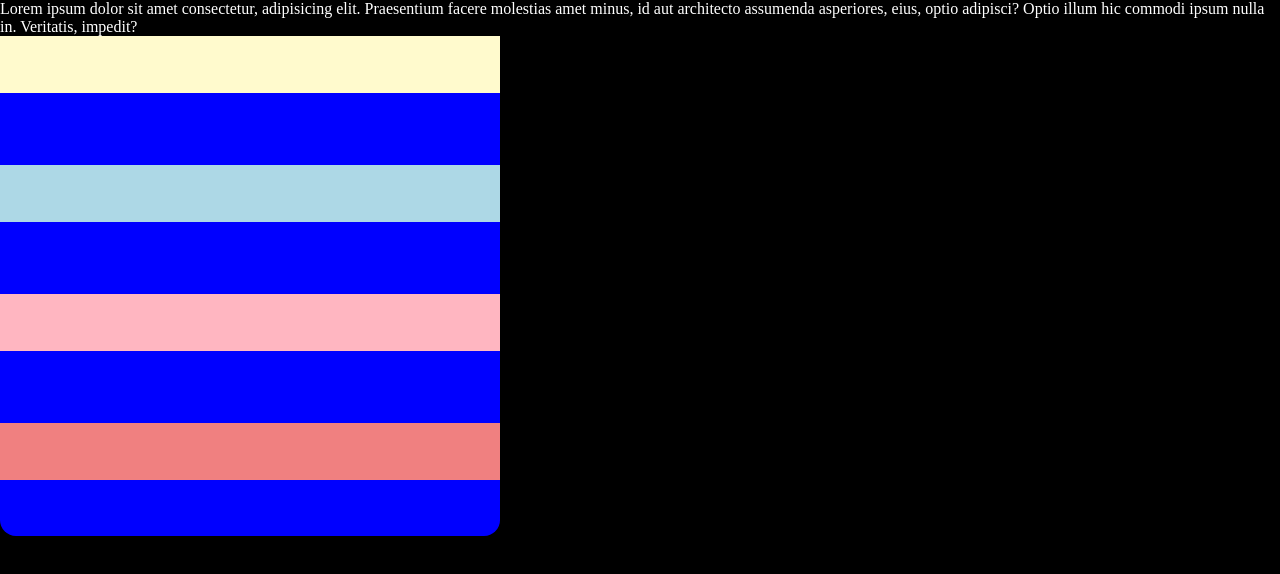
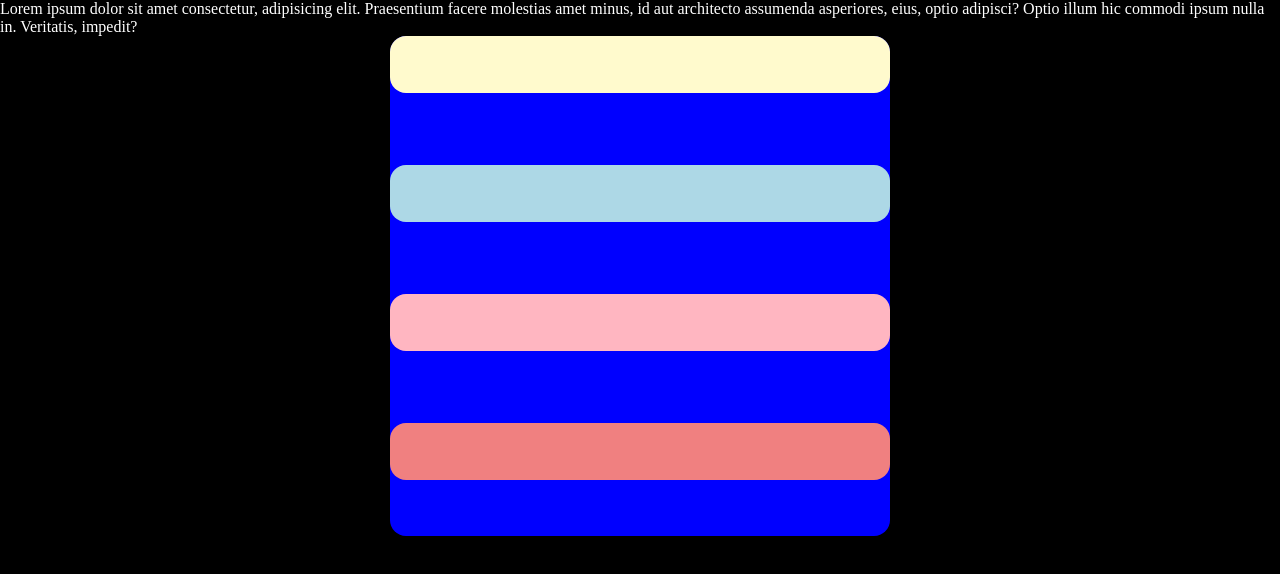
Before and after one commit to Poloflv/Prueba, a plain HTML site: page index.html in a window 1280 px wide. Drawn offline with Linux system fonts and the light colour scheme.

Commit message:
centrado

```diff
--- a/styles.css
+++ b/styles.css
@@ -16,10 +16,18 @@ body {
     gap: 1rem;
     background-color: blue;
     border-radius: 1rem;
+
+    margin: 0 auto;
+
 }
-
+.container > div {
+    border-radius: 1rem;
+    height: 1fr;
+    width: 1fr;
+}
 .container > div:nth-child(1) {
     height: 50%;
+    width: auto;
     background-color: lemonchiffon;
 }
 .container > div:nth-child(2) {
```
